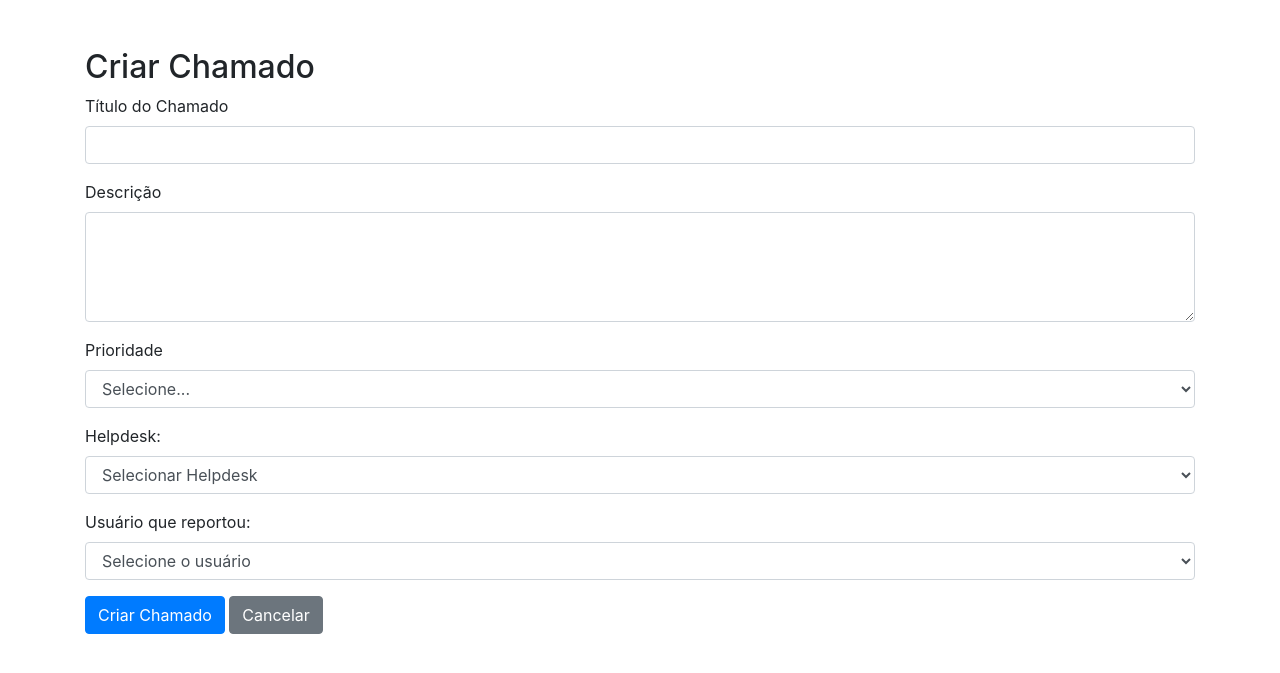
After one commit to CainaRibeiro/trab_backend_pt2, a Django app: page /ticket/create/ in a window 1280 px wide. The commit adds this page. Shown: the top 673 px of the page. Run offline with Django 5.2, Linux system fonts and the light colour scheme; data that the repository does not hold is empty; some libraries are stand-ins or nearby versions.

Commit message:
create ticket, users and helpdesk views

```diff
--- a/setup/urls.py
+++ b/setup/urls.py
@@ -15,10 +15,13 @@ Including another URLconf
     2. Add a URL to urlpatterns:  path('blog/', include('blog.urls'))
 """
 from django.contrib import admin
-from django.urls import path
+from django.urls import include, path
 from dashboard.views import DashboardView
 
 urlpatterns = [
     path('admin/', admin.site.urls),
     path('', DashboardView.as_view(), name='dashboard'),
+    path('ticket/', include('tickets.urls')),
+    path('helpdesk/', include('helpdesks.urls')),
+    path('user/', include('users.urls')),
 ]
--- a/src/dashboard/templates/index.html
+++ b/src/dashboard/templates/index.html
@@ -12,7 +12,7 @@
     <div class="container mt-5">
         <h1>Dashboard</h1>
         <div class="btn-group" role="group" aria-label="Basic example">
-            <a href="#" class="btn btn-primary">Abrir Chamado</a>
+            <a href="{% url 'create_ticket' %}" class="btn btn-primary">Abrir Chamado</a>
             <a href="#" class="btn btn-secondary">Listar Chamados</a>
         </div>
     </div>
--- /dev/null
+++ b/src/helpdesks/urls.py
@@ -0,0 +1,7 @@
+from django.urls import path
+
+from helpdesks.views import HelpdeskByPriorityView
+
+urlpatterns = [
+    path('get-by-priority/', HelpdeskByPriorityView.as_view(), name='get_helpdesks'),
+]
--- /dev/null
+++ b/src/tickets/forms.py
@@ -0,0 +1,9 @@
+from django import forms
+
+from tickets.models import Ticket
+
+
+class TicketForm(forms.ModelForm):
+    class Meta:
+        model = Ticket
+        fields = ['ticket', 'description', 'priority', 'helpdesk_id', 'user_id']
--- /dev/null
+++ b/src/tickets/templates/create.html
@@ -0,0 +1,97 @@
+<!DOCTYPE html>
+<html lang="pt-BR">
+
+<head>
+    <meta charset="UTF-8">
+    <meta name="viewport" content="width=device-width, initial-scale=1.0">
+    <title>Criar Chamado</title>
+    <link rel="stylesheet" href="https://maxcdn.bootstrapcdn.com/bootstrap/4.5.2/css/bootstrap.min.css">
+</head>
+
+<body>
+    <div class="container mt-5">
+        <h2>Criar Chamado</h2>
+        <form action="{% url 'create_ticket' %}" method="POST">
+            {% csrf_token %}
+            <div class="form-group">
+                <label for="ticket">Título do Chamado</label>
+                <input type="text" class="form-control" id="ticket" name="ticket" required>
+            </div>
+            <div class="form-group">
+                <label for="description">Descrição</label>
+                <textarea class="form-control" id="description" name="description" rows="4" required></textarea>
+            </div>
+            <div class="form-group">
+                <label for="priority">Prioridade</label>
+                <select class="form-control" id="priority" name="priority" required>
+                    <option value="">Selecione...</option>
+                    <option value="1">Baixa</option>
+                    <option value="2">Média</option>
+                    <option value="3">Alta</option>
+                </select>
+            </div>
+            <div class="form-group">
+                <label for="helpdesk">Helpdesk:</label>
+                <select id="helpdesk" name="helpdesk_id" class="form-control">
+                    <option value="">Selecionar Helpdesk</option>
+                </select>
+            </div>
+
+            <div class="form-group">
+                <label for="user">Usuário que reportou:</label>
+                <select id="user" name="user_id" class="form-control">
+                    <option value="">Selecione o usuário</option>
+                </select>
+            </div>
+
+            <button type="submit" class="btn btn-primary">Criar Chamado</button>
+            <a href="{% url 'dashboard' %}" class="btn btn-secondary">Cancelar</a>
+        </form>
+    </div>
+
+    <script src="https://ajax.googleapis.com/ajax/libs/jquery/3.5.1/jquery.min.js"></script>
+    <script src="https://cdnjs.cloudflare.com/ajax/libs/popper.js/1.16.0/umd/popper.min.js"></script>
+    <script src="https://maxcdn.bootstrapcdn.com/bootstrap/4.5.2/js/bootstrap.min.js"></script>
+</body>
+
+</html>
+
+<script>
+    function fetchUsers() {
+        const userSelect = document.getElementById('user');
+        fetch(`/user/get-all`)
+            .then(response => response.json())
+            .then(data => {
+                data.forEach(user => {
+                    const option = document.createElement('option');
+                    option.value = user.id;
+                    option.text = user.name;
+                    userSelect.add(option);
+                });
+            })
+            .catch(error => console.error('Error:', error));
+    }
+
+    document.getElementById('priority').addEventListener('change', function () {
+        const priority = this.value;
+        const helpdeskSelect = document.getElementById('helpdesk');
+
+        helpdeskSelect.innerHTML = '<option value="">Select Helpdesk</option>';
+
+        if (priority) {
+            fetch(`/helpdesk/get-by-priority?priority=${priority}`)
+                .then(response => response.json())
+                .then(data => {
+                    data.forEach(helpdesk => {
+                        const option = document.createElement('option');
+                        option.value = helpdesk.id;
+                        option.text = helpdesk.name;
+                        helpdeskSelect.add(option);
+                    });
+                })
+                .catch(error => console.error('Error:', error));
+        }
+    });
+
+    document.addEventListener('DOMContentLoaded', fetchUsers);
+</script>
--- /dev/null
+++ b/src/tickets/urls.py
@@ -0,0 +1,6 @@
+from django.urls import path
+from .views import TicketView
+
+urlpatterns = [
+    path('create/', TicketView.as_view(), name='create_ticket'),
+]
--- a/src/tickets/views.py
+++ b/src/tickets/views.py
@@ -1,3 +1,35 @@
-from django.shortcuts import render
+from django.http import JsonResponse
+from django.shortcuts import redirect
+from django.urls import reverse_lazy
+from django.views.generic import CreateView
 
-# Create your views here.
+from tickets.forms import TicketForm
+from .models import Ticket
+
+class TicketView(CreateView):
+    model = Ticket
+    template_name = 'create.html'
+    success_url = reverse_lazy('dashboard')
+    form_class = TicketForm
+
+    def form_valid(self, form):
+        return super().form_valid(form)
+
+    def post(self, request, *args, **kwargs):
+        try:
+            form = TicketForm(request.POST)
+
+            if form.is_valid():
+                ticket = Ticket(
+                    ticket=form.cleaned_data['ticket'],
+                    description=form.cleaned_data['description'],
+                    priority=form.cleaned_data['priority'],
+                    helpdesk_id=form.cleaned_data.get('helpdesk_id'),
+                    user_id=form.cleaned_data.get('user_id'),
+                )
+
+                ticket.save()
+                return redirect('dashboard')
+
+        except Exception as e:
+            return JsonResponse({'error': str(e)}, status=400)
--- /dev/null
+++ b/src/users/urls.py
@@ -0,0 +1,8 @@
+from django.urls import path
+
+from users.views import UserView
+
+
+urlpatterns = [
+        path('get-all/', UserView.as_view(), name='get-users'),
+    ]
--- a/src/users/views.py
+++ b/src/users/views.py
@@ -1,3 +1,11 @@
-from django.shortcuts import render
+from django.http import JsonResponse
+from django.views.generic import View
+
+from users.models import User
 
 # Create your views here.
+
+class UserView(View):
+    def get(self, request, *args, **kwargs):
+        users = User.objects.all().values("id", "name")
+        return JsonResponse(list(users), safe=False)
```
Also changed, not shown: src/helpdesks/views.py (+8 -2 lines).
